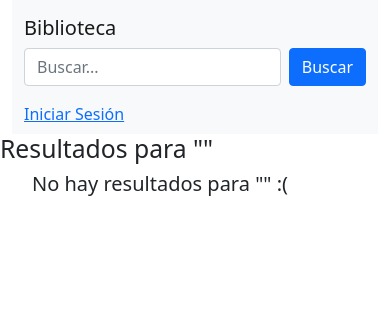
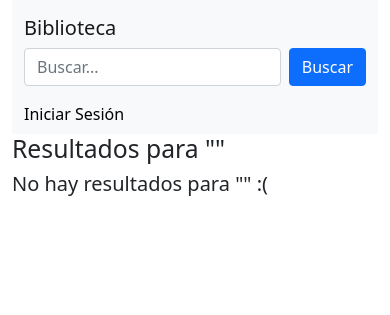
Before and after one commit to andres310/Biblioteca, a Django app: template biblioteca/templates/search.html in a window 390 px wide. Shown: the top 315 px of the page. Run offline with Django 3.2, Linux system fonts and the light colour scheme; the template is opened without the code that fills it, so the values that code supplies are empty.

Commit message:
Responsiveness en resultados búsqueda

```diff
--- a/biblioteca/bookapp/views.py
+++ b/biblioteca/bookapp/views.py
@@ -110,7 +110,7 @@ class SearchResultsView(ListView):
     Procesa y muestra los resultados de una busquéda
     """
     template_name = 'search.html'
-    paginate_by = 1
+    paginate_by = 20
 
     def get_context_data(self, **kwargs):
         """
--- a/biblioteca/templates/home.html
+++ b/biblioteca/templates/home.html
@@ -108,7 +108,6 @@
 					{% else %}
 						<div class="ratio ratio-16x9">
 							<iframe src="{{ media.link }}"
-								class="embed-responsive-item"
 								title="YouTube video player"
 								frameborder="0"
 								allow="accelerometer; autoplay; clipboard-write; encrypted-media; gyroscope; picture-in-picture"
--- a/biblioteca/templates/search.html
+++ b/biblioteca/templates/search.html
@@ -1,12 +1,29 @@
 {% extends 'base.html' %}
 {% block title %}Busqu&eacute;da{% endblock %}
 {% block content %}
-    <div>
+<style>
+	a {
+		color: #000;
+		text-decoration: none;
+	}
+	a:hover {
+		color: #0d6efd
+	}
+	.img-card-grid {
+        display: grid;
+        grid-template-columns: repeat(auto-fit, minmax(220px, 1fr));
+        grid-gap: 4rem;
+        width: 100%;
+        max-width: 1280px;
+        margin: 0 auto;
+        margin-bottom: 6rem;
+    }
+</style>
+<div class="container-fluid">
     <h2>Resultados para "{{ query }}"</h2>
-        <ul>
+    <section class="img-card-grid align-middle">
         <!--INICIO CARD DE CONTENIDO-->
 		{% for media in page_obj %}
-        <li>
         <a href="{% url 'detail' media.content_type media.id %}">
             <div class="card">
                 {% if media.content_type == 'file' %}
@@ -19,9 +36,8 @@
                 {% elif media.content_type == 'image' %}
                     <img src="{{ media.img.url }}" alt="{{ media.title }}">
                 {% else %}
-                        <div class="embed-responsive embed-responsive-16by9">
+                    <div class="ratio ratio-16x9">
                         <iframe src="{{ media.link }}"
-                                    class="embed-responsive-item"
                                 title="YouTube video player"
                                 frameborder="0"
                                 allow="accelerometer; autoplay; clipboard-write; encrypted-media; gyroscope; picture-in-picture"
@@ -36,12 +52,11 @@
                 </div>
             </div>
         </a>
-        </li>
 		{% empty %}
 			<h5>No hay resultados para "{{ query }}" :(</h5>
 		{% endfor %}
 		<!--FIN CARD DE CONTENIDO-->
-        </ul>
+    </section>
     <!--INICIO PAGINACIÓN-->
     {% include 'pagination.html' %}
     <!--FIN PAGINACIÓN-->
```
Lines whose indentation alone changed are shown as unchanged.
